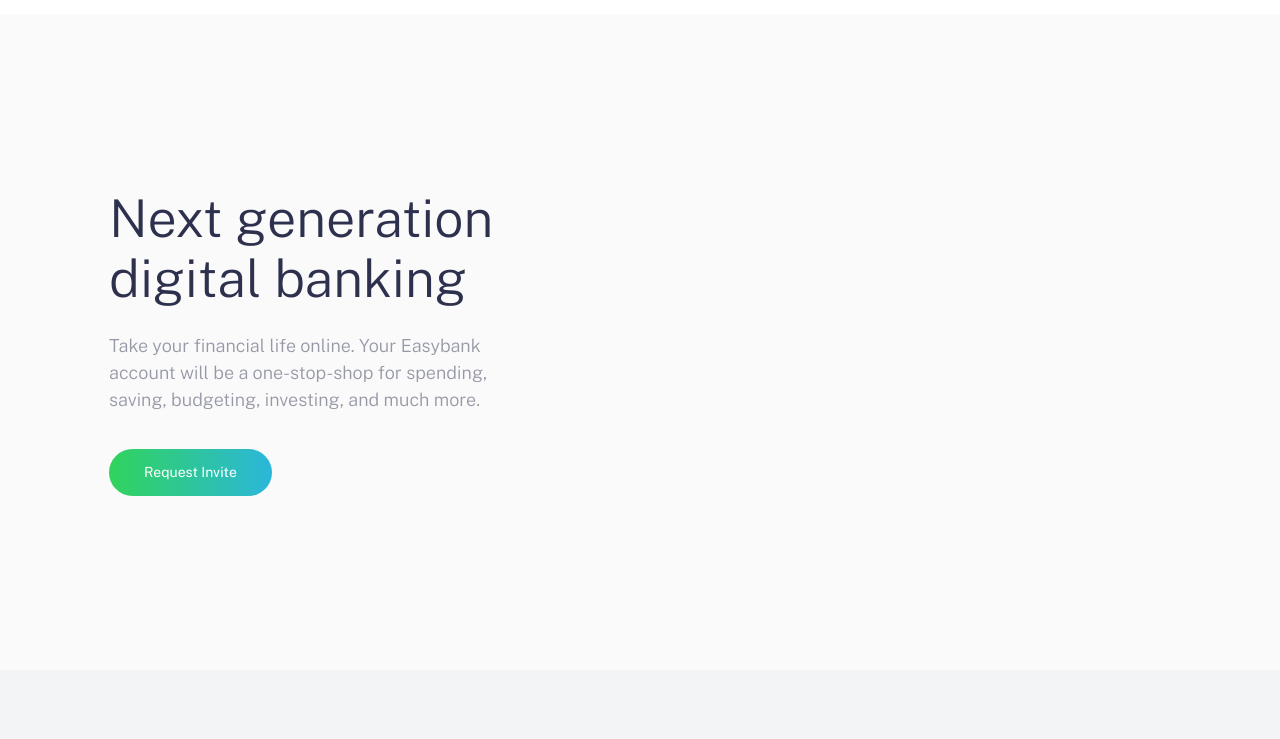
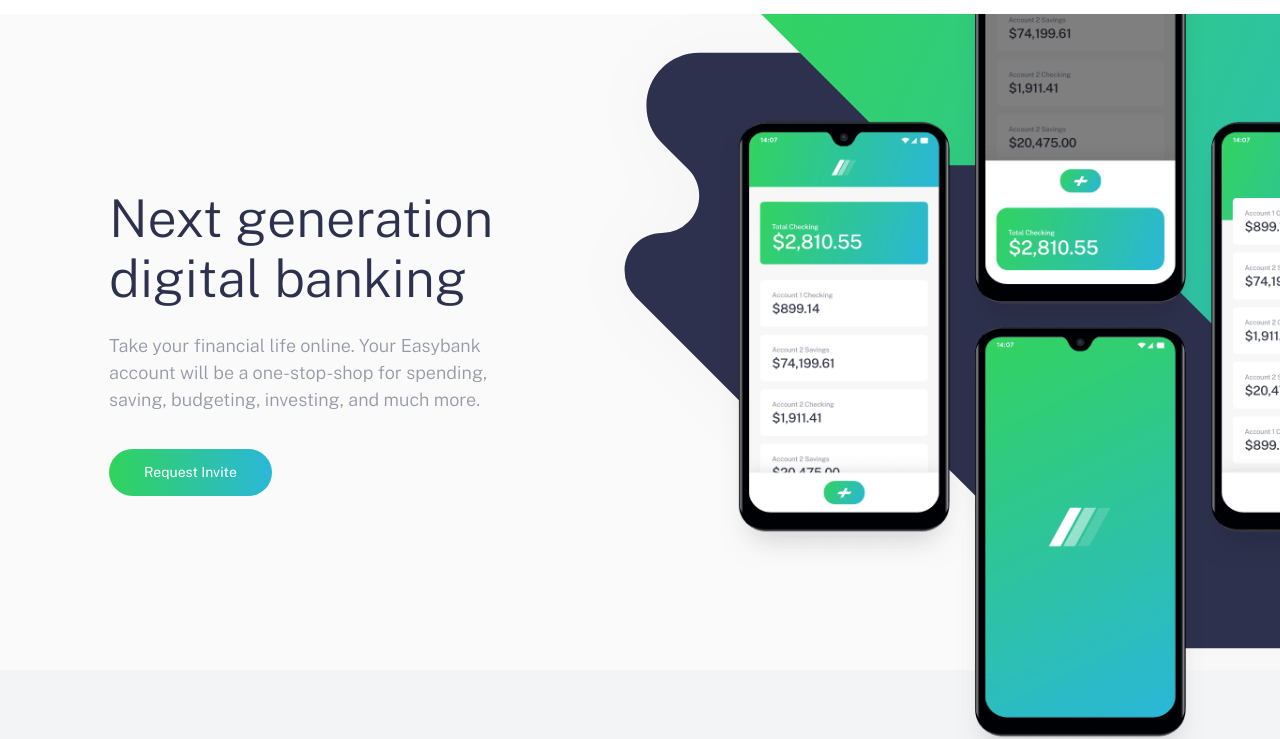
Before and after one commit to giaccomo71/easybank-landing-page, a plain HTML site: page index.html in a window 1280 px wide. Shown: the part 66-805 px from the top of the page. Drawn offline with nearby package versions, Linux system fonts and the light colour scheme.

Commit message:
All changes

```diff
--- a/app/scss/_hero.scss
+++ b/app/scss/_hero.scss
@@ -10,7 +10,7 @@
 
   &__image {
     position: relative;
-    background-image: url('images/bg-intro-mobile.svg');
+    background-image: url('/images/bg-intro-mobile.svg');
     background-size: cover;
     background-repeat: no-repeat;
     background-position: center center;
@@ -34,7 +34,7 @@
         content: "";
         position: absolute;
         height: 100%;
-        background-image: url('images/bg-intro-desktop.svg');
+        background-image: url('/images/bg-intro-desktop.svg');
         width: 150%;
         background-size: 122%;
         background-repeat: no-repeat;
@@ -47,7 +47,7 @@
       position: absolute;
       height: 100%;
       width: 100%;
-      background-image: url('images/image-mockups.png');
+      background-image: url('/images/image-mockups.png');
       background-size: 93%;
       background-repeat: no-repeat;
       background-position: center bottom;
```
Also changed, not shown: css/style.css, 1 other file.
